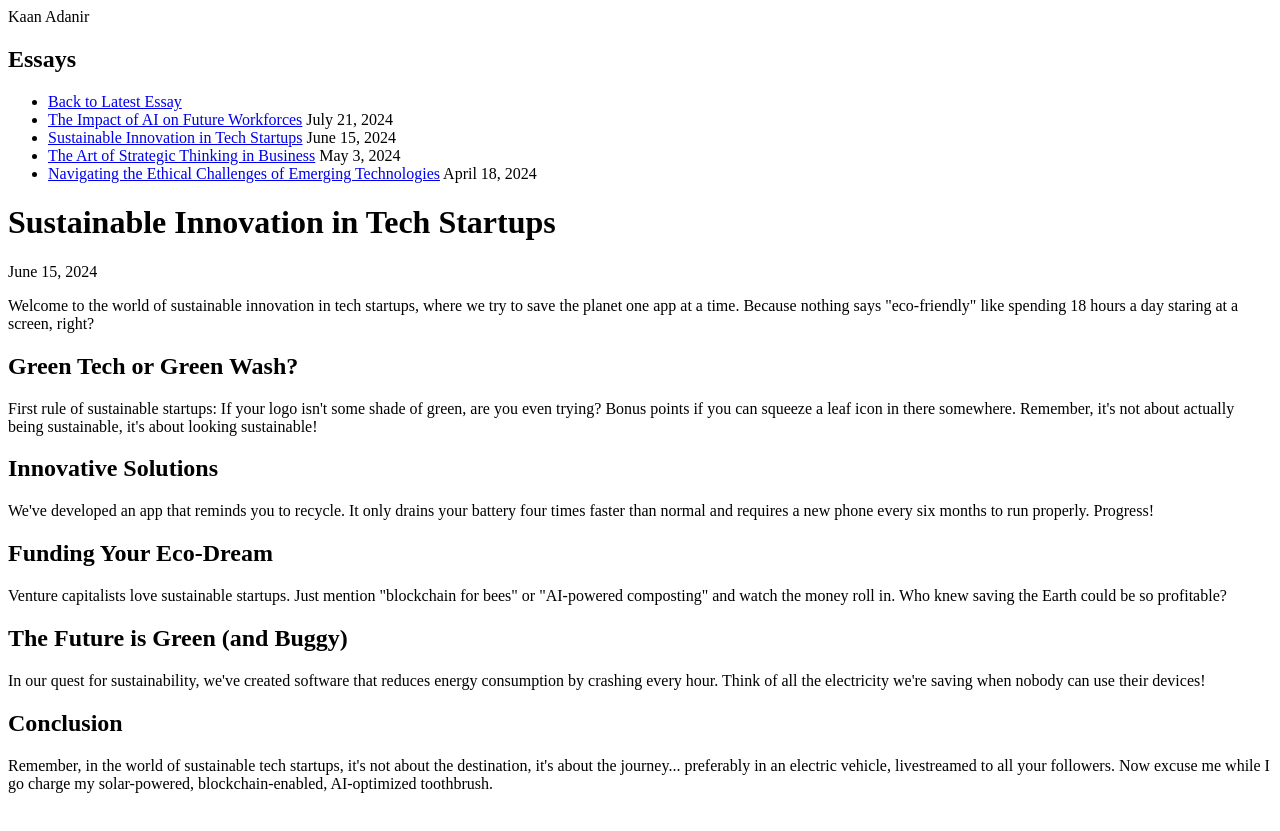
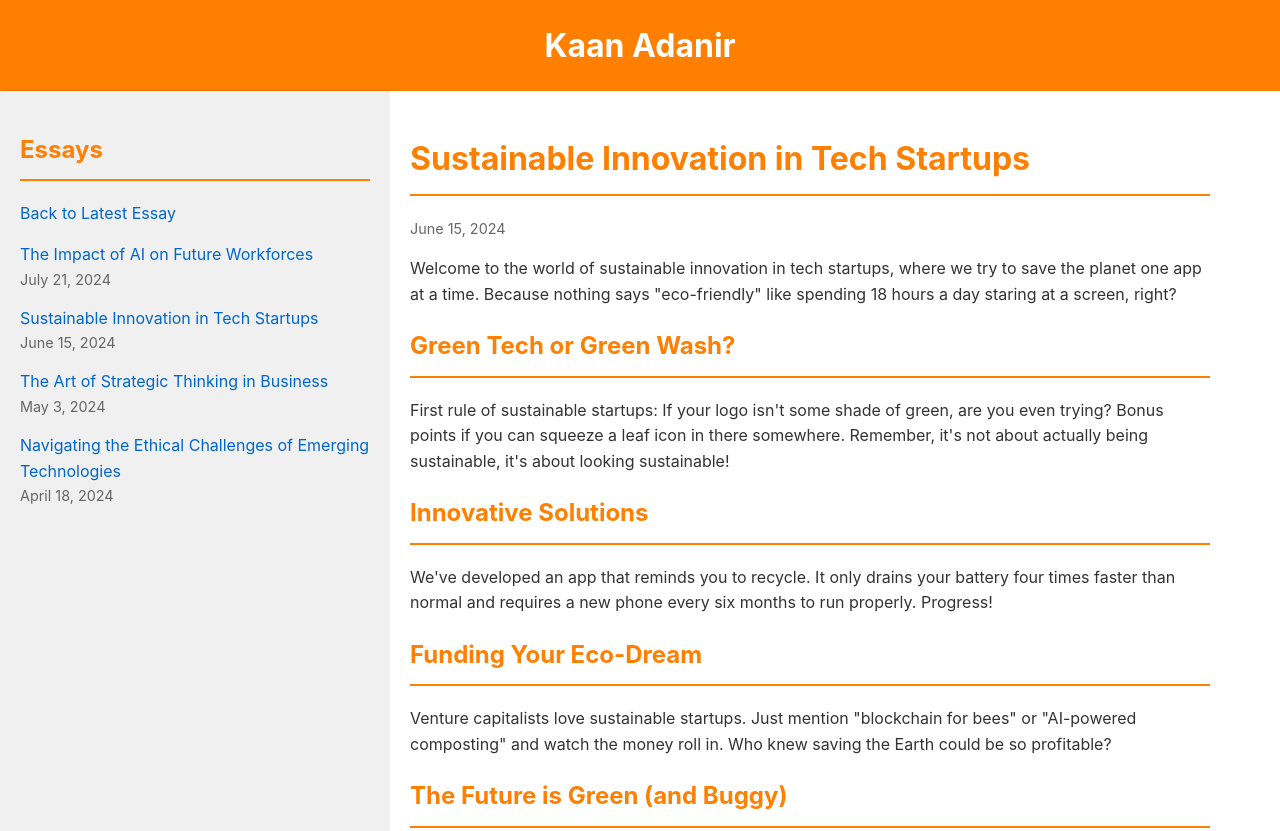
Before and after one commit to kaanadanir/kaanadanir.com, a plain HTML site: page sustainable-innovation.html in a window 1280 px wide. Shown: the top 831 px of the page. Before the commit the page ends 809 px from the top, so only its background shows below. Drawn offline with Linux system fonts and the light colour scheme.

Commit message:
Update sustainable-innovation.html

```diff
--- a/sustainable-innovation.html
+++ b/sustainable-innovation.html
@@ -5,7 +5,64 @@
     <meta name="viewport" content="width=device-width, initial-scale=1.0">
     <title>Kaan Adanir - Sustainable Innovation in Tech Startups</title>
     <style>
-        /* ... (copy the styles from the main index.html) ... */
+        body, html {
+            margin: 0;
+            padding: 0;
+            font-family: -apple-system, BlinkMacSystemFont, 'Segoe UI', Roboto, Oxygen, Ubuntu, Cantarell, 'Open Sans', 'Helvetica Neue', sans-serif;
+            line-height: 1.6;
+            color: #333;
+            height: 100%;
+        }
+        .banner {
+            background-color: #FF7F00;
+            color: white;
+            text-align: center;
+            padding: 20px 0;
+            font-size: 2em;
+            font-weight: bold;
+        }
+        .container {
+            display: flex;
+            min-height: calc(100% - 80px);
+        }
+        .sidebar {
+            width: 350px;
+            background-color: #f0f0f0;
+            padding: 20px;
+            box-shadow: 2px 0 5px rgba(0,0,0,0.1);
+        }
+        .content {
+            flex-grow: 1;
+            padding: 20px 40px 20px 20px;
+            background-color: #ffffff;
+            overflow-y: auto;
+            max-width: 800px;
+        }
+        h1, h2 {
+            border-bottom: 2px solid #FF7F00;
+            padding-bottom: 10px;
+            color: #FF7F00;
+        }
+        ul {
+            list-style-type: none;
+            padding-left: 0;
+        }
+        li {
+            margin-bottom: 15px;
+        }
+        a {
+            color: #0066cc;
+            text-decoration: none;
+            transition: color 0.3s ease;
+        }
+        a:hover {
+            color: #FF7F00;
+        }
+        .date {
+            color: #666;
+            font-size: 0.9em;
+            display: block;
+        }
     </style>
 </head>
 <body>
```
